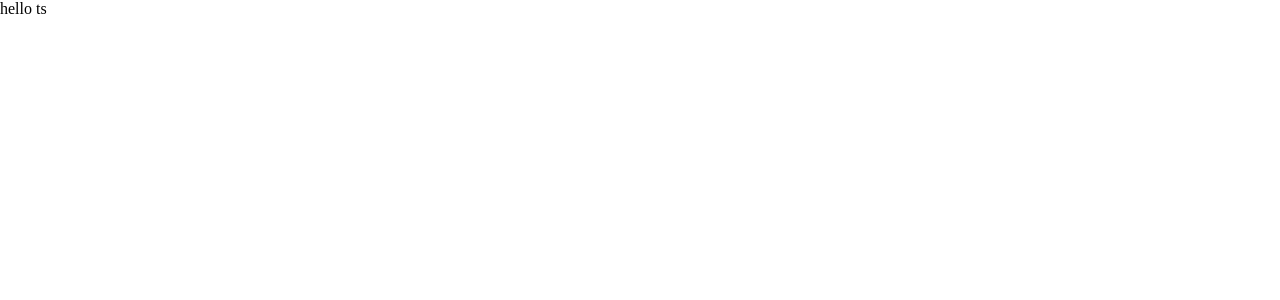
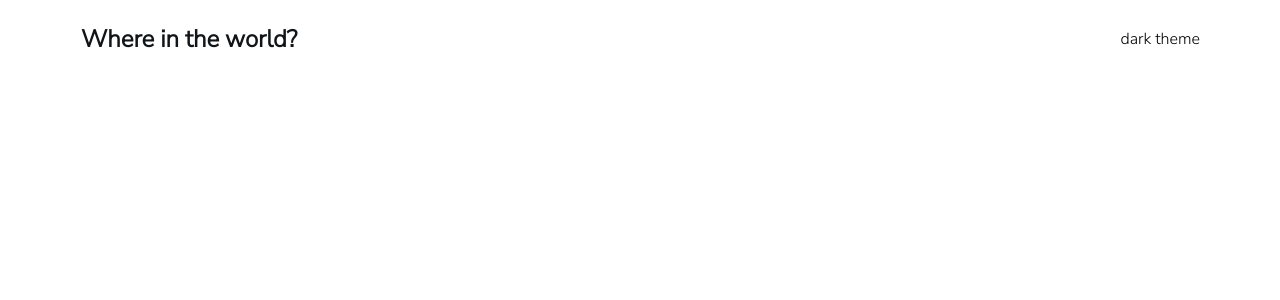
Before and after one commit to astarta16/rest-countries-api, a React (Vite) app: page / in a window 1280 px wide. Shown: the top 300 px of the page. Built offline with nearby package versions, Linux system fonts and the light colour scheme.

Commit message:
add components, also fonts and create header

```diff
--- a/src/App.tsx
+++ b/src/App.tsx
@@ -1,6 +1,10 @@
+import Header from "./components/Header";
+
 function App() {
 return (
-  <div>hello ts</div>
+  <div>
+    <Header />
+  </div>
 );
 }
 
--- /dev/null
+++ b/src/components/DarkTheme.tsx
@@ -0,0 +1,8 @@
+
+export default function DarkTheme() {
+  return (
+    <div>
+      dark theme
+    </div>
+  )
+}
--- /dev/null
+++ b/src/components/Header.tsx
@@ -0,0 +1,30 @@
+import styled from "styled-components";
+import DarkTheme from "../components/DarkTheme";
+
+export default function Header() {
+  return (
+    <HeaderContainer>
+      <Title>Where in the world?</Title>
+      <DarkTheme />
+    </HeaderContainer>
+  );
+}
+const HeaderContainer = styled.div`
+  display: flex;
+  justify-content: space-between;
+  align-items: center;
+  padding: 23px 80px 24px 81px;
+
+  @media (max-width: 768px) {
+    padding: 20px 10px;
+  }
+`;
+
+const Title = styled.h1`
+  font-size: 24px;
+  font-weight: 800;
+  color: #111517;
+  @media (max-width: 768px) {
+    font-size: 20px;
+  }
+`;
--- a/src/index.css
+++ b/src/index.css
@@ -1,5 +1,13 @@
+@import url('https://fonts.googleapis.com/css2?family=Nunito+Sans:opsz,wght@6..12,300&family=Poppins&family=Space+Grotesk&family=Space+Mono&display=swap');
+
+
 * {
   margin: 0;
   padding: 0;
   box-sizing: border-box;
 }
+
+body {
+ min-height: 100vh;
+ font-family: 'Nunito Sans', sans-serif;
+}
```
